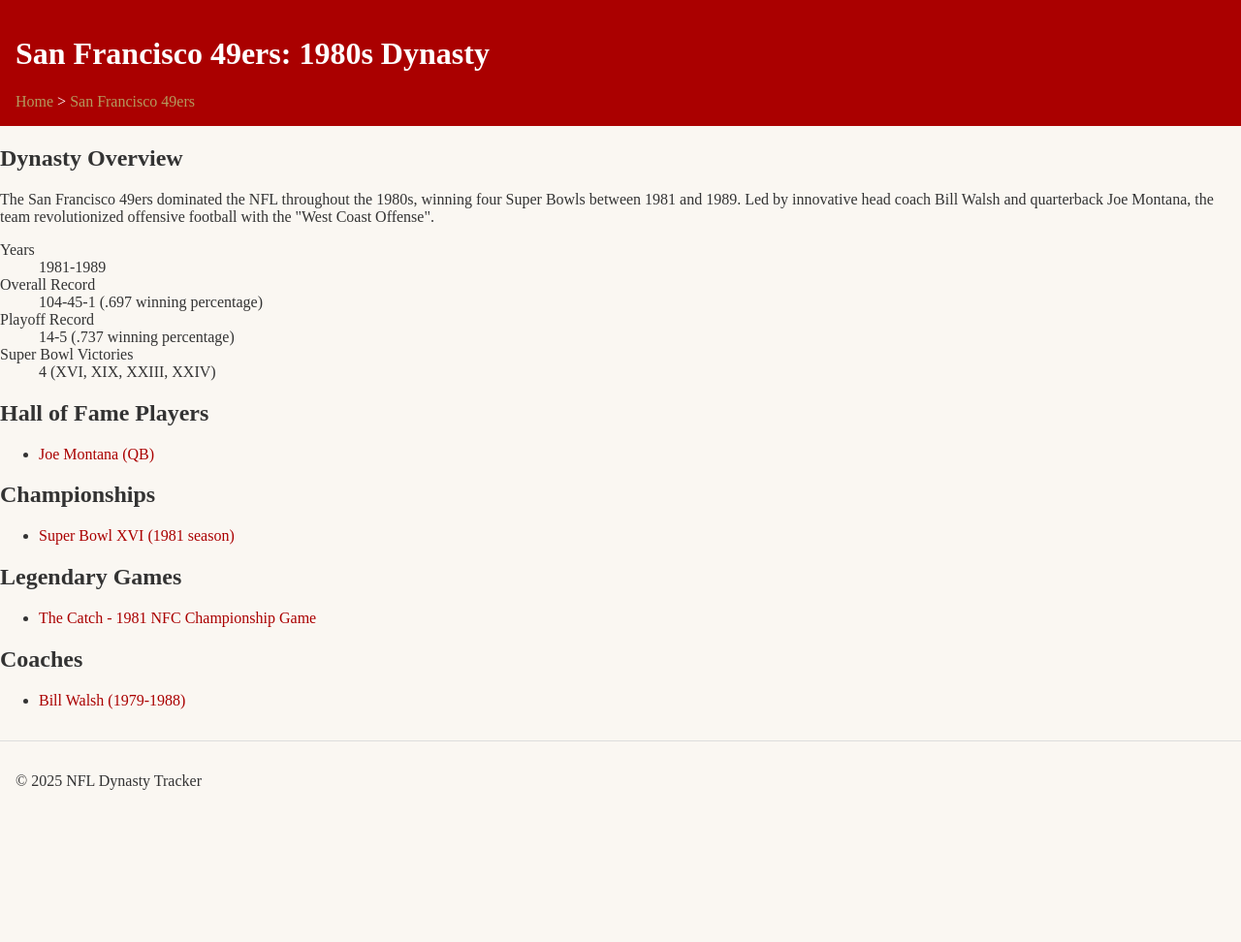
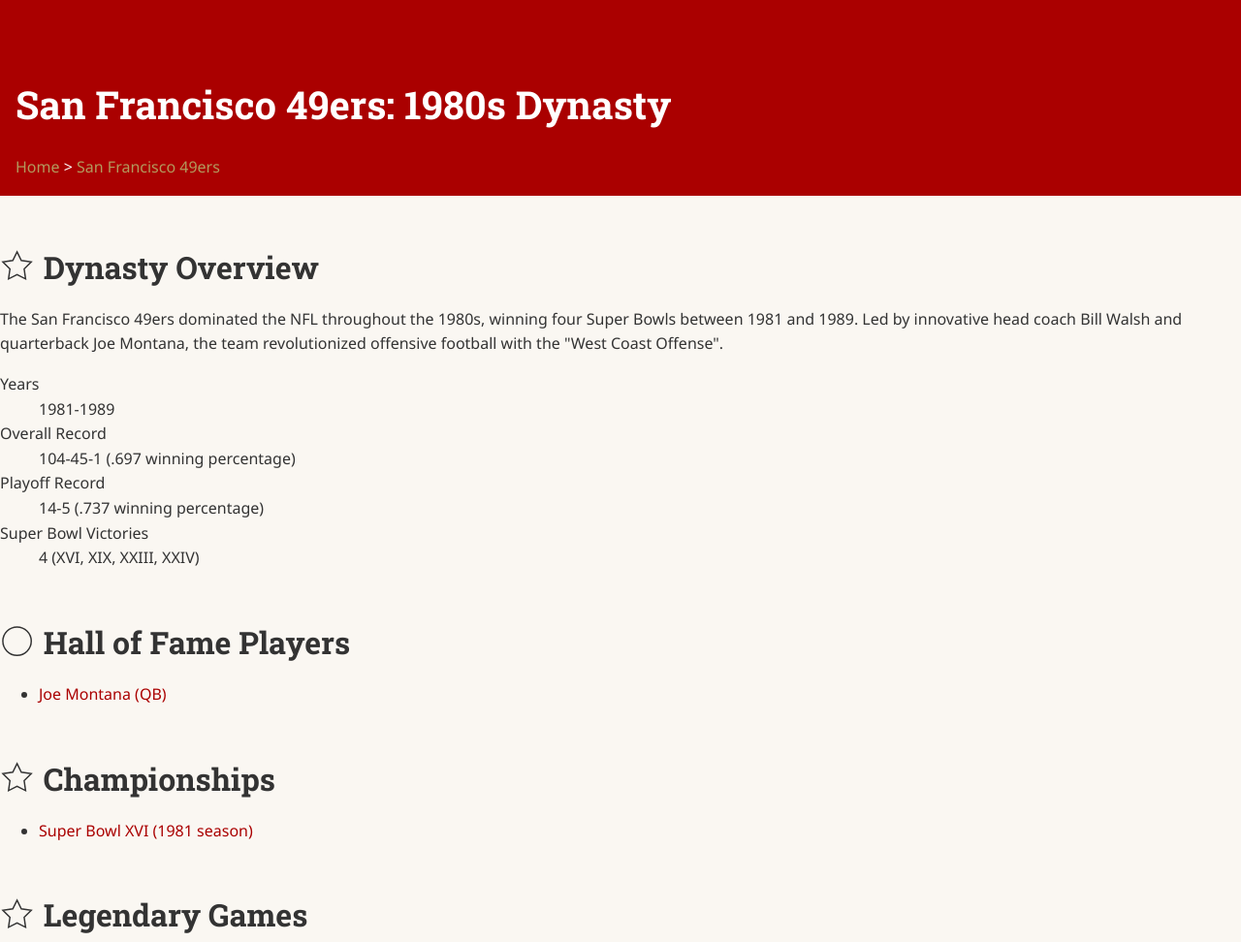
Before and after one commit to blynch02/CSC437, a website: page packages/proto/public/dynasties/49ers-80s.html in a window 1280 px wide. Shown: the top 972 px of the page at 97% size. Before the commit the page ends 847 px from the top, so only its background shows below. Drawn offline with Linux system fonts and the light colour scheme.

Commit message:
Lab 4 - Add icons.

```diff
--- a/packages/proto/public/dynasties/49ers-80s.html
+++ b/packages/proto/public/dynasties/49ers-80s.html
@@ -1,11 +1,14 @@
 <!DOCTYPE html>
 <html lang="en">
 <head>
-    <meta charset="UTF-8">
+    <meta charset="utf-8">
     <meta name="viewport" content="width=device-width, initial-scale=1.0">
     <title>49ers 1980s Dynasty | NFL Dynasty Tracker</title>
+    <link rel="preconnect" href="https://fonts.googleapis.com">
+    <link rel="preconnect" href="https://fonts.gstatic.com" crossorigin>
+    <link href="https://fonts.googleapis.com/css2?family=Noto+Sans:ital,wght@0,400;0,700;1,400&family=Roboto+Slab:wght@400;700&display=swap" rel="stylesheet">
     <link rel="stylesheet" href="/styles/tokens.css">
-  <link rel="stylesheet" href="/styles/page.css">
+    <link rel="stylesheet" href="/styles/page.css">
 </head>
 <body>
     <header>
@@ -18,7 +21,7 @@
 
     <main>
         <section>
-            <h2>Dynasty Overview</h2>
+            <h2><svg class="icon" aria-hidden="true"><use href="/icons/sections.svg#icon-dynasty" /></svg>Dynasty Overview</h2>
             <p>The San Francisco 49ers dominated the NFL throughout the 1980s, winning four Super Bowls between 1981 and 1989. Led by innovative head coach Bill Walsh and quarterback Joe Montana, the team revolutionized offensive football with the "West Coast Offense".</p>
 
             <dl>
@@ -37,7 +40,7 @@
         </section>
 
         <section>
-            <h2>Hall of Fame Players</h2>
+            <h2><svg class="icon" aria-hidden="true"><use href="/icons/sections.svg#icon-team-info" /></svg>Hall of Fame Players</h2>
             <ul>
                 <li><a href="../hof_players/montana.html">Joe Montana (QB)</a></li>
                 <!-- Additional hall of fame players would be listed here -->
@@ -45,7 +48,7 @@
         </section>
 
         <section>
-            <h2>Championships</h2>
+            <h2><svg class="icon" aria-hidden="true"><use href="/icons/sections.svg#icon-dynasty" /></svg>Championships</h2>
             <ul>
                 <li><a href="../championships/super-bowl-XVI.html">Super Bowl XVI (1981 season)</a></li>
                 <!-- Additional championships would be listed here -->
@@ -53,15 +56,15 @@
         </section>
 
         <section>
-            <h2>Legendary Games</h2>
+            <h2><svg class="icon" aria-hidden="true"><use href="/icons/sections.svg#icon-dynasty" /></svg>Legendary Games</h2>
             <ul>
-                <li><a href="../games/the-catch.html">The Catch - 1981 NFC Championship Game</a></li>
+                <li><a href="../legendary_games/the-catch.html">The Catch - 1981 NFC Championship Game</a></li>
                 <!-- Additional legendary games would be listed here -->
             </ul>
         </section>
 
         <section>
-            <h2>Coaches</h2>
+            <h2><svg class="icon" aria-hidden="true"><use href="/icons/sections.svg#icon-coach" /></svg>Coaches</h2>
             <ul>
                 <li><a href="../coaches/walsh.html">Bill Walsh (1979-1988)</a></li>
                 <!-- Additional coaches would be listed here -->
--- a/packages/proto/public/styles/page.css
+++ b/packages/proto/public/styles/page.css
@@ -1,8 +1,12 @@
 body {
+    font-family: 'Noto Sans', Arial, sans-serif;
     background-color: var(--color-background-page);
     color: var(--color-text);
     margin: 0;
     padding: 0;
+    /* Add base font-size and line-height if desired */
+    font-size: 16px; /* Example base size */
+    line-height: 1.6; /* Example line height */
 }
 
 header {
@@ -64,3 +68,37 @@
 body.index-page a:hover {
     color: var(--color-link-hover);
 }
+
+h1, h2, h3, h4, h5, h6 {
+    font-family: 'Roboto Slab', Georgia, serif;
+    font-weight: 700; /* Default bold for headings */
+    margin-top: 1.5em; /* Add some space above headings */
+    margin-bottom: 0.5em; /* Add some space below headings */
+}
+
+/* Optional: Specific heading adjustments if needed */
+h1 {
+    font-size: 2.5em; /* Example */
+}
+
+h2 {
+    font-size: 2em; /* Example */
+}
+
+strong, b {
+    font-weight: 700; /* Ensure bold uses the bold weight */
+}
+
+em, i {
+    font-style: italic; /* Ensure italic uses the italic style */
+}
+
+/* Icon styles */
+svg.icon {
+  display: inline-block; /* Allows sizing and alignment */
+  width: 1.1em;          /* Size relative to parent font size */
+  height: 1.1em;
+  vertical-align: -0.15em; /* Fine-tune vertical alignment */
+  fill: currentColor;     /* Make icon color match surrounding text */
+  margin-right: 0.3em;    /* Space between icon and text */
+}
```
Also changed, not shown: packages/proto/public/championships/super-bowl-XVI.html (+9 -6 lines), packages/proto/public/coaches/walsh.html (+10 -7 lines), packages/proto/public/franchises/49ers.html (+8 -5 lines), packages/proto/public/hof_players/montana.html (+10 -7 lines), packages/proto/public/index.html (+5 -1 lines), packages/proto/public/legendary_games/the-catch.html (+9 -6 lines), packages/proto/public/icons/sections.svg (added). Lines whose indentation alone changed are shown as unchanged.
